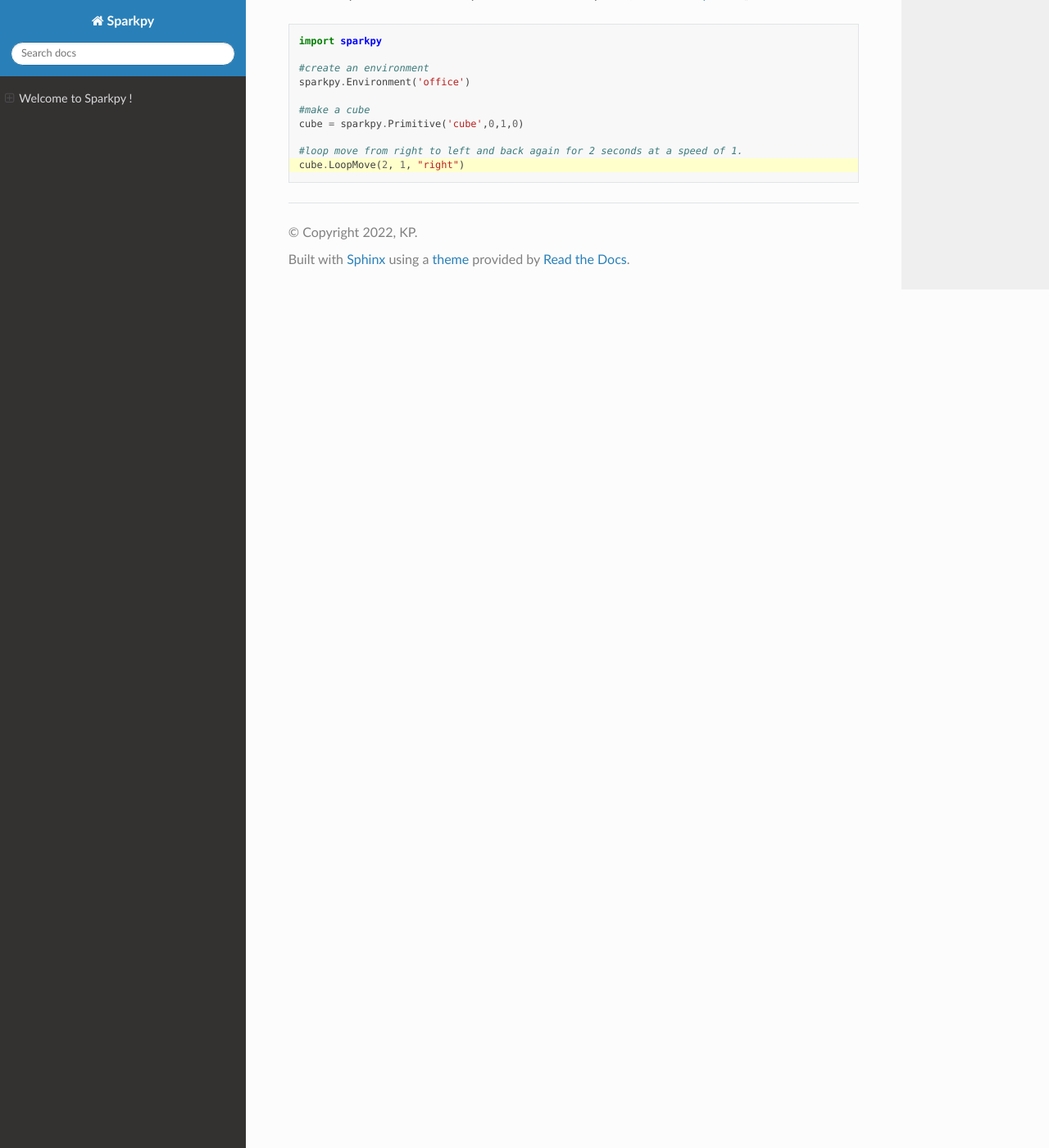
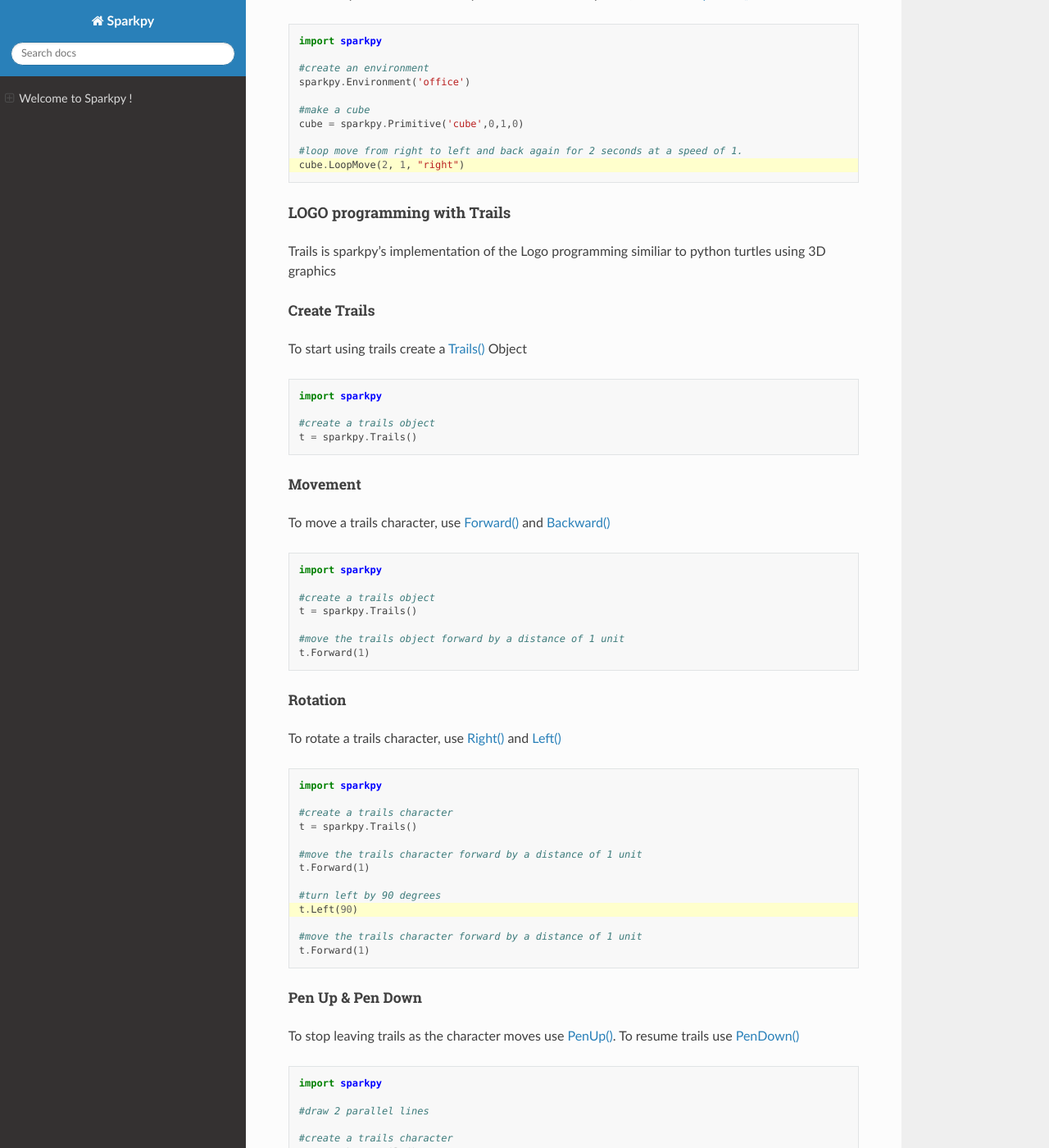
Before and after one commit to kpatel122/sparkpy-web-client, a Sphinx documentation site: the page built from redesign/Docs/index.rst, in a window 1280 px wide and 1400 px high, scrolled down 15157 px. Shown: the whole window at 82% size. Built offline with Sphinx 7.4.7 and the Read the Docs theme 2.0.0, drawn with Linux system fonts in a browser that asks for light colours; pages that are not in the unit, such as notebooks, are missing from menus; some of the changed text lies outside the part shown.

Commit message:
updated documentation to include Trails

```diff
--- a/redesign/Docs/index.rst
+++ b/redesign/Docs/index.rst
@@ -899,3 +899,154 @@ To make a primitive continuously move between two points, use the `LoopMove() <S
 
    #loop move from right to left and back again for 2 seconds at a speed of 1.
    cube.LoopMove(2, 1, "right")
+
+
+~~~~~~~~~~~~~~~~~~~~~~~~~~~~
+LOGO programming with Trails
+~~~~~~~~~~~~~~~~~~~~~~~~~~~~
+Trails is sparkpy's implementation of the Logo programming similiar to python turtles using 3D graphics
+
+""""""""""""""""""""
+Create Trails
+""""""""""""""""""""
+
+To start using trails create a `Trails() <Source/sparkpy.html#sparkpy.Trails>`_ Object
+
+.. code-block:: python
+
+   import sparkpy
+
+   #create a trails object
+   t = sparkpy.Trails()
+
+""""""""""""""""""""
+Movement
+""""""""""""""""""""
+
+To move a trails character, use `Forward() <Source/sparkpy.html#sparkpy.Trails.Forward>`_ and `Backward() <Source/sparkpy.html#sparkpy.Trails.Backward>`_
+
+.. code-block:: python
+
+   import sparkpy
+
+   #create a trails object
+   t = sparkpy.Trails()
+
+   #move the trails object forward by a distance of 1 unit
+   t.Forward(1)
+
+""""""""""""""""""""
+Rotation
+""""""""""""""""""""
+To rotate a trails character, use `Right() <Source/sparkpy.html#sparkpy.Trails.Right>`_ and `Left() <Source/sparkpy.html#sparkpy.Trails.Left>`_
+
+.. code-block:: python
+   :emphasize-lines: 10
+
+   import sparkpy
+
+   #create a trails character
+   t = sparkpy.Trails()
+
+   #move the trails character forward by a distance of 1 unit
+   t.Forward(1)
+
+   #turn left by 90 degrees
+   t.Left(90)
+
+   #move the trails character forward by a distance of 1 unit
+   t.Forward(1)
+
+""""""""""""""""""""
+Pen Up & Pen Down
+""""""""""""""""""""
+To stop leaving trails as the character moves use `PenUp() <Source/sparkpy.html#sparkpy.Trails.PenUp>`_. To resume trails use `PenDown() <Source/sparkpy.html#sparkpy.Trails.PenDown>`_
+
+.. code-block:: python
+   :emphasize-lines: 15,24
+
+   import sparkpy
+
+   #draw 2 parallel lines
+
+   #create a trails character
+   t = sparkpy.Trails()
+
+   #move the trails character forward by a distance of 1 unit
+   t.Forward(1)
+
+   #turn left by 90 degrees
+   t.Left(90)
+
+   #stop trails effect
+   t.PenUp()
+
+   #move the trails character forward by a distance of 0.5 unit
+   t.Forward(0.5)
+
+   #turn left
+   t.Left(90)
+
+   #resume trails effect
+   t.PenDown()
+
+   #move the trails character forward by a distance of 1 unit
+   t.Forward(1)
+
+""""""""""""""""""""
+Trail Colour
+""""""""""""""""""""
+To set the colour of the trail, use `PenColour <Source/sparkpy.html#sparkpy.Trails.PenColour>`_
+
+.. code-block:: python
+   :emphasize-lines: 7
+
+   import sparkpy
+
+   #create a trails character
+   t = sparkpy.Trails()
+
+   #set the trail colour to blue
+   t.PenColour("blue")
+
+   #move the trails character forward by a distance of 1 unit
+   t.Forward(1)
+
+   #turn left by 90 degrees
+   t.Left(90)
+
+   #move the trails character forward by a distance of 1 unit
+   t.Forward(1)
+
+.. note:: A full list of colours can be found at `Creating effects <index.html#creating-effects>`_
+
+
+""""""""""""""""""""
+Trail Size
+""""""""""""""""""""
+
+The size of the trail can be set using `PenSize() <Source/sparkpy.html#sparkpy.Trails.PenSize>`_
+
+
+.. code-block:: python
+   :emphasize-lines: 16
+
+   import sparkpy
+
+   #create a trails character
+   t = sparkpy.Trails()
+
+   #move the trails character forward by a distance of 1 unit
+   t.Forward(1)
+
+   #turn left by 90 degrees
+   t.Left(90)
+
+   #change the colour to blue
+   t.PenColour("blue")
+
+   #make the trail half the size
+   t.PenSize(0.5)
+
+   #move the trails character forward by a distance of 1 unit
+   t.Forward(1)
```
Also changed, not shown: 12 other files.
